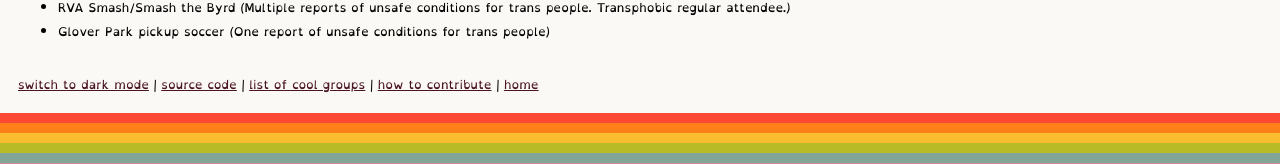
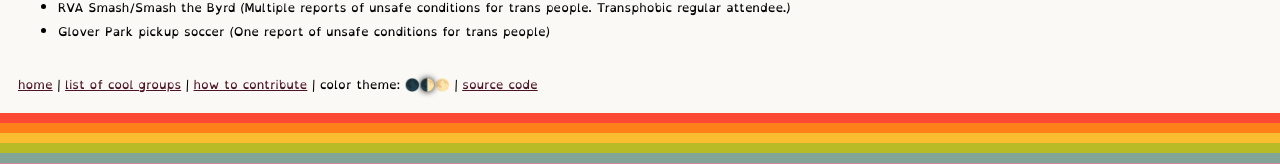
Before and after one commit to NatVIII/rva.rip, a Nuxt app: page /list in a window 1280 px wide. Shown: the part 1238-1402 px from the top of the page. Built offline with nearby package versions, Linux system fonts and the light colour scheme.

Commit message:
Added proper theme switching with default enabled by default

```diff
--- a/components/App.vue
+++ b/components/App.vue
@@ -279,7 +279,7 @@ const updateCalendarHeight = () => {
   };
 };
 
-function moveListViewScrollbarToTodayAndColor() {
+function moveListViewScrollbarToTodayAndColor(retryCount = 5) {//Default retry count set to 5
   const listMonthViewScrollerClass = '.fc-scroller.fc-scroller-liquid';
   const dayGridMonthViewScrollerClass = '.fc-scroller.fc-scroller-liquid-absolute';
 
@@ -311,10 +311,10 @@ function moveListViewScrollbarToTodayAndColor() {
             const today = document.querySelector('.fc-day.fc-day-today');
             // Change today element's --fc-neutral-bg-color to backgroundToday.
             today?.style.setProperty('--fc-neutral-bg-color', backgroundToday);
-        } else {
+        } else if (retryCount > 0) {
             // If the color hasn't updated, try again after another frame
             window.requestAnimationFrame(() => {
-                moveListViewScrollbarToTodayAndColor();
+                moveListViewScrollbarToTodayAndColor(retryCount - 1);// Calls the function again until retrycount is 0 (which will then skip this portion)
             });
         }
     });
--- a/components/Footer.vue
+++ b/components/Footer.vue
@@ -1,17 +1,22 @@
 <script setup lang="ts">
 import { useTheme } from '@/composables/useTheme';
 
-const { theme, toggleTheme } = useTheme();
+const { theme, setTheme } = useTheme();
+
+const switchTheme = (newTheme) => setTheme(newTheme);
 </script>
 
 <template>
     <div>
       <div class="desc" style="padding-top: 0;">
-        <span @click="toggleTheme" class="link-like"> {{ theme === 'dark' ? 'switch to light mode' : 'switch to dark mode' }} </span> |
-        <a href="https://github.com/natviii/rva.rip/">source code</a> |
+        <a href="/">home</a> |
         <a href="/list">list of cool groups</a> |
         <a href="/contributing">how to contribute</a> |
-        <a href="/">home</a>
+        <a>color theme: </a>
+        <span :style="{ filter: theme === 'dark' ? 'drop-shadow(0px 0px 0.25em var(--border-outer))' : '' }" @click="switchTheme('dark')" class="link-like">🌑</span>
+        <span :style="{ filter: theme === 'default' ? 'drop-shadow(0px 0px 0.25em var(--border-outer))' : '' }" @click="switchTheme('default')" class="link-like">🌓</span>
+        <span :style="{ filter: theme === 'light' ? 'drop-shadow(0px 0px 0.25em var(--border-outer))' : '' }" @click="switchTheme('light')" class="link-like">🌕</span> |
+        <a href="https://github.com/natviii/rva.rip/">source code</a>
       </div>
       <div style="background-color: var(--rip-red);" class="color-stripe"></div>
       <div style="background-color: var(--rip-orange);" class="color-stripe"></div>
--- a/composables/useTheme.ts
+++ b/composables/useTheme.ts
@@ -1,18 +1,32 @@
 import { ref, watch } from 'vue';
 
-// Initialize the theme based on user preference or default to 'light'
-const theme = ref<'light' | 'dark'>(typeof window !== 'undefined' && window.matchMedia('(prefers-color-scheme: dark)').matches ? 'dark' : 'light');
+// Initialize the theme based on user preference or default to 'default'
+const theme = ref<'light' | 'dark' | 'default'>('default');
+
+// Determine the system preference
+const systemPreference = () => window.matchMedia('(prefers-color-scheme: dark)').matches ? 'dark' : 'light';
+
+// Function to set the theme directly
+function setTheme(newTheme: 'light' | 'dark' | 'default') {
+    theme.value = newTheme;
+}
 
 // Function to toggle the theme
+// Adapt toggleTheme for three states
 function toggleTheme() {
-    theme.value = theme.value === 'light' ? 'dark' : 'light';
+    if (theme.value === 'default') {
+        theme.value = systemPreference() === 'light' ? 'dark' : 'light';
+    } else {
+        theme.value = theme.value === 'light' ? 'dark' : 'default'; // toggles through dark -> default -> light
+    }
 }
 
 // Function to dynamically load the theme stylesheet
 function loadThemeStyles() {
     if (typeof window === 'undefined') return;
 
-    const themeStyleUrl = theme.value === 'light' ? '/css/light.css' : '/css/dark.css';
+    let finalTheme = theme.value === 'default' ? systemPreference() : theme.value;
+    const themeStyleUrl = finalTheme === 'light' ? '/css/light.css' : '/css/dark.css';
     const generalStyleUrl = '/css/style.css';
 
     // Remove the existing theme-specific stylesheet if it exists
@@ -40,8 +54,8 @@ function loadThemeStyles() {
 }
 
 // Watch for changes in the theme and apply the corresponding stylesheet
-watch(theme, loadThemeStyles, { immediate: true });
+watch(theme, () => {loadThemeStyles();}, { immediate: true });
 
 export function useTheme() {
-    return { theme, toggleTheme };
+    return { theme, setTheme, toggleTheme };
 }
--- a/public/css/style.css
+++ b/public/css/style.css
@@ -104,6 +104,10 @@ fc-theme-standard td,
 
 .fc .fc-toolbar.fc-header-toolbar {
   margin-bottom: min(0.75vh, 4px) !important;
+}
+
+.text-faded {
+  color: var(--text-faded);
 }
 
 .fc-toolbar-chunk {
@@ -295,7 +299,6 @@ div.fc-scrollgrid-sync-inner:not(.fc-daygrid-day-frame) {
 
 .link-like {
   color: var(--text-linked); /*Richmond 233*/
-  text-decoration: underline;
   cursor: pointer;
 }
 
```
